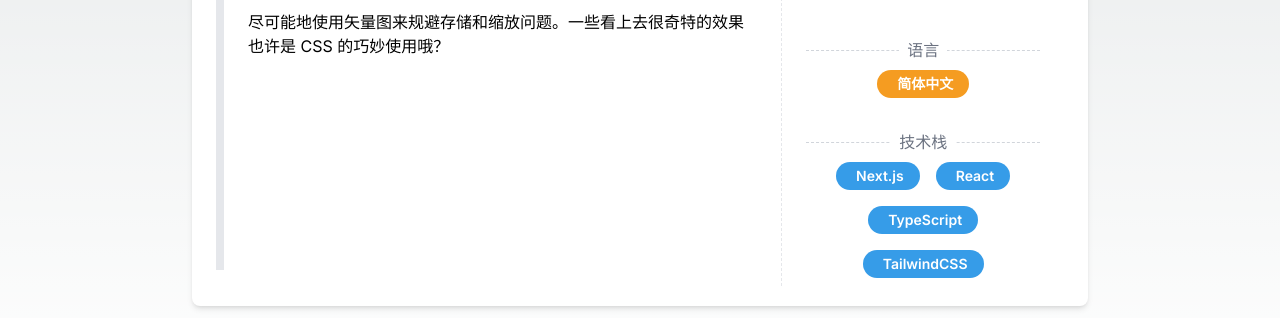
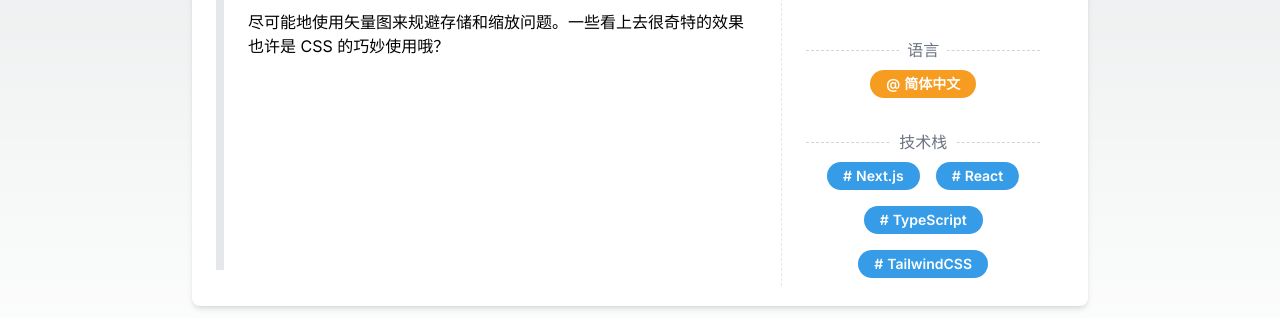
Before and after one commit to Candinya/CandyMade, a Next.js app: page /candymade in a window 1280 px wide. Shown: the part 634-952 px from the top of the page. Built offline with nearby package versions, Linux system fonts and the light colour scheme.

Commit message:
fix: tagpill before content
use full tailwindcss name

```diff
--- a/src/app/[slug]/page.tsx
+++ b/src/app/[slug]/page.tsx
@@ -29,12 +29,11 @@ const LogoTitle = ({ projectDetails }: PartialProps) => (
 );
 
 interface TagPillProps extends PropsWithChildren {
-  beforeContent: string;
   className: string;
 }
-const TagPill = ({ beforeContent, className, children }: TagPillProps) => (
+const TagPill = ({ className, children }: TagPillProps) => (
   <div
-    className={`px-4 py-1 rounded-full text-white font-semibold text-sm before:content-['${beforeContent}'] before:mr-1 ${className}`}
+    className={`px-4 py-1 rounded-full text-white font-semibold text-sm before:mr-1 ${className}`}
   >
     {children}
   </div>
@@ -86,8 +85,7 @@ const DetailedMisc = ({ projectDetails }: PartialProps) => (
           {projectDetails.languages.map((language) => (
             <TagPill
               key={language}
-              beforeContent="@"
-              className="bg-special-orange"
+              className="bg-special-orange before:content-['@']"
             >
               {language}
             </TagPill>
@@ -102,8 +100,7 @@ const DetailedMisc = ({ projectDetails }: PartialProps) => (
           {projectDetails.techStacks.map((techStack) => (
             <TagPill
               key={techStack}
-              beforeContent="#"
-              className="bg-special-blue"
+              className="bg-special-blue before:content-['#']"
             >
               {techStack}
             </TagPill>
```
